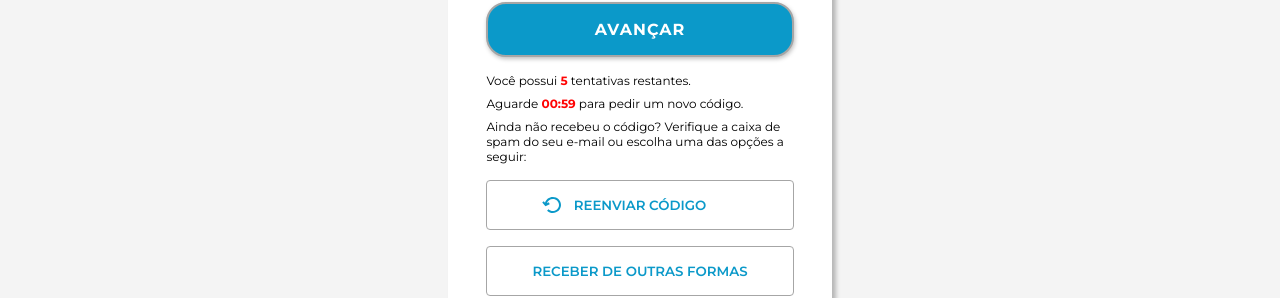
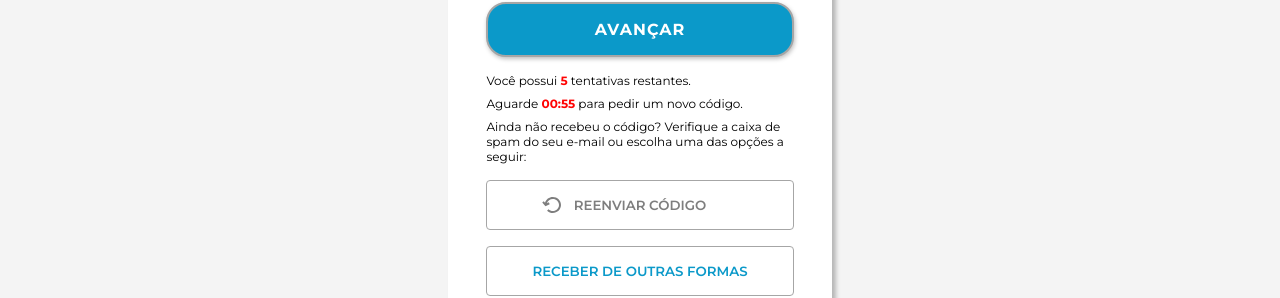
Before and after one commit to RichardSouzza/Squad-06, a React (Vite) app in the folder src/client/: page /pin-verification in a window 1280 px wide. Shown: the part 406-704 px from the top of the page. Built offline with nearby package versions, Linux system fonts and the light colour scheme.

Commit message:
Implement countdown

```diff
--- a/src/client/src/assets/styles/login.css
+++ b/src/client/src/assets/styles/login.css
@@ -105,6 +105,11 @@
   background-color: transparent;
 }
 
+.floatCard .icon-button:disabled {
+  filter: grayscale(1);
+  cursor: default;
+}
+
 .floatCard .icon-button img {
   position: absolute;
   left: 18%;
--- a/src/client/src/pages/PINVerification.jsx
+++ b/src/client/src/pages/PINVerification.jsx
@@ -1,37 +1,63 @@
-import { useEffect } from 'react';
+import { useEffect, useState } from 'react';
 import { useNavigate } from 'react-router-dom';
 import { ToastContainer, toast } from 'react-toastify';
 import { notify, error, limitError } from '../assets/scripts/toasts';
 import { assignInputFunctions, generatePIN, verifyPIN } from '../assets/scripts/verificationScripts';
+import Countdown from "react-countdown";
 import Header from '../components/Header/Header';
 import Footer from '../components/Footer/Footer';
 import Undo from '../assets/images/undo.svg';
 import 'react-toastify/dist/ReactToastify.css';
 import '../assets/styles/login.css';
 
+let countdownTime;
+
+function renderer({ minutes, seconds }) {
+  return (<span className="span-red bold">{`${String(minutes).padStart(2, "0")}:${String(seconds).padStart(2, "0")}`}</span>);
+}
+
 export default function PINVerification() {
   document.title = 'Verificação de PIN';
   const navigate = useNavigate();
+  const [resetKey, setResetKey] = useState(0);
+  countdownTime = Date.now() + 60000;
+
+  function resetCountdown() {
+    setResetKey((prevKey) => prevKey + 1);
+  }
+
+  function setResendPINButtonEnablingState(state) {
+    const resendPINButton = document.getElementById('resendPINButton');
+    resendPINButton.disabled = !state;
+  }
+
+  function countdownOnComplete() {
+    setResendPINButtonEnablingState(true);
+  }
+
+  useEffect(() => {
     let defaultPIN = generatePIN();
     let toastNotifyText = `Seu PIN é: ${defaultPIN}`;
     const toastErrorText = 'PIN inválido';
     const toastLimitErrorText = 'Suas tentativas acabaram';
 
     function regeneratePIN() {
+      setResendPINButtonEnablingState(false);
+      countdownTime = Date.now() + 60000;
+      resetCountdown();
       toast.dismiss();
       defaultPIN = generatePIN();
       toastNotifyText = `Seu novo PIN é: ${defaultPIN}`;
       notify(toastNotifyText);
     }
 
-  useEffect(() => {
     notify(toastNotifyText);
     assignInputFunctions();
     const floatCard = document.getElementsByClassName('floatCard')[0];
     const form = document.getElementById('form');
     const attempts = document.getElementById('attempts');
-    const regeneratePINButton = document.getElementById('regeneratePINButton');
-    regeneratePINButton.addEventListener('click', regeneratePIN);
+    const resendPINButton = document.getElementById('resendPINButton');
+    resendPINButton.addEventListener('click', regeneratePIN);
 
     function verifyPINError() {
       error(toastErrorText);
@@ -45,11 +71,7 @@ export default function PINVerification() {
       for (let input of floatCard.getElementsByTagName('input')) {
         input.disabled = true;
       }
-      regeneratePINButton.removeEventListener('click', regeneratePIN);
-      regeneratePINButton.addEventListener('click', () => {
-        toast.dismiss();
-        limitError(toastLimitErrorText);
-      });
+      setResendPINButtonEnablingState(false);
     }
 
     form.addEventListener('submit', (event) => {
@@ -74,7 +96,7 @@ export default function PINVerification() {
         inputs[0].focus();
       }
     });
-  });
+  }, [navigate]);
 
   return (
     <div className="body">
@@ -93,10 +115,10 @@ export default function PINVerification() {
           </form>
           <div id="info">
             <p className="text-xs">Você possui <span className="span-red bold" id="attempts">5</span> tentativas restantes.</p>
-            <p className="text-xs">Aguarde <span className="span-red bold" id="pin-delay">00:59</span> para pedir um novo código.</p>
+            <p className="text-xs">Aguarde <Countdown date={countdownTime} key={resetKey} renderer={renderer} onComplete={countdownOnComplete} /> para pedir um novo código.</p>
             <p className="text-xs">Ainda não recebeu o código? Verifique a caixa de spam do seu e-mail ou escolha uma das opções a seguir:</p>
           </div>
-          <button className="icon-button anchor" id="regeneratePINButton"><img src={Undo} alt="Reenviar" />REENVIAR CÓDIGO</button>
+          <button className="icon-button anchor" id="resendPINButton" disabled><img src={Undo} alt="Reenviar" />REENVIAR CÓDIGO</button>
           <button className="icon-button anchor">RECEBER DE OUTRAS FORMAS</button>
         </div>
       </main>
```
Lines whose indentation alone changed are shown as unchanged.
